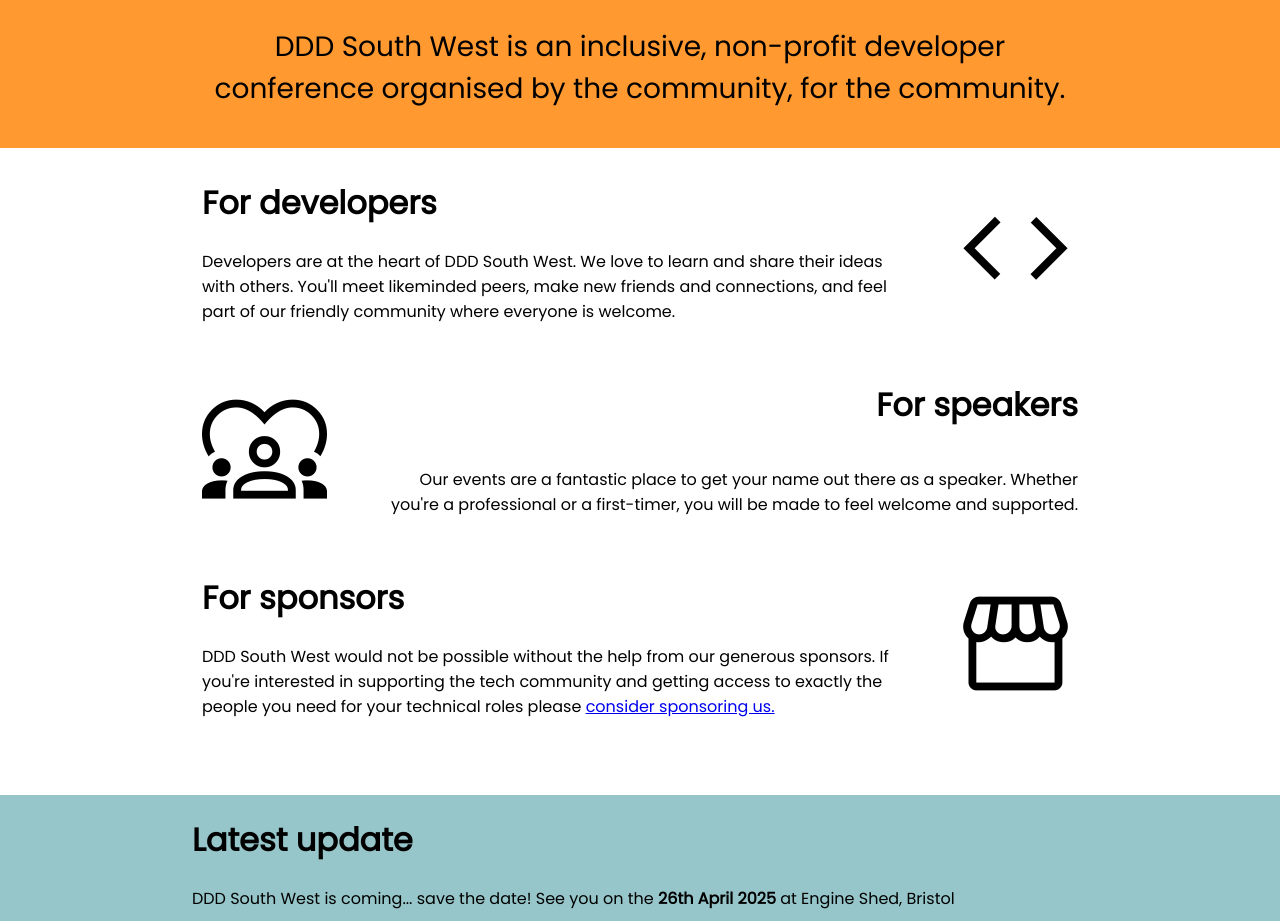
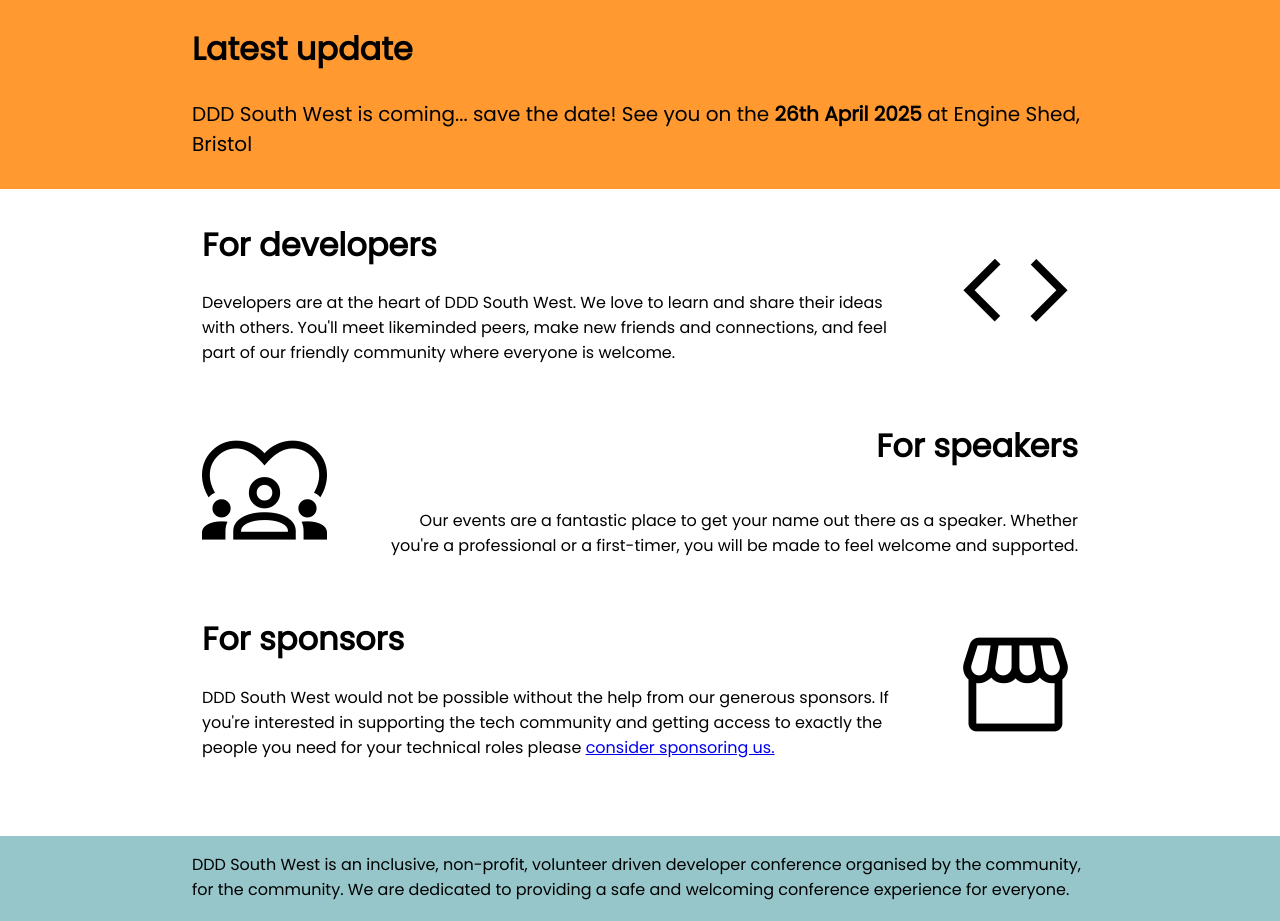
Before and after one commit to dddsw/dddsw-web, a SvelteKit app: page / in a window 1280 px wide. Shown: the part 502-1423 px from the top of the page. Built offline with nearby package versions, Linux system fonts and the light colour scheme.

Commit message:
Adding restructure proposed in #48

```diff
--- a/src/routes/+page.svelte
+++ b/src/routes/+page.svelte
@@ -29,18 +29,20 @@
 	];
 </script>
 
+{#if showSponsors}
+	<Sponsors />
+{/if}
+
 <div class="introduction primary-bg">
 	<div class="section">
-		<p class="text-center">
-			DDD South West is an inclusive, non-profit developer conference organised by the community,
-			for the community.
+		<h2>Latest update</h2>
+		<p>
+			DDD South West is coming... save the date! See you on the
+			<span class="emphasis">26th April 2025</span>
+			at Engine Shed, Bristol
 		</p>
 	</div>
 </div>
-
-{#if showSponsors}
-	<Sponsors />
-{/if}
 
 <div class={showSponsors ? 'tertiary-bg' : 'secondary-bg'}>
 	<CallToActions {keyPoints} />
@@ -48,11 +50,12 @@
 
 <div class="quaternary-bg">
 	<div class="section">
-		<h1>Latest update</h1>
 		<p>
-			DDD South West is coming... save the date! See you on the <span class="emphasis"
-				>26th April 2025</span> at Engine Shed, Bristol
+			DDD South West is an inclusive, non-profit, volunteer driven developer conference organised by
+			the community, for the community. We are dedicated to providing a safe and welcoming
+			conference experience for everyone.
 		</p>
+		<p>Please refer to our <a href="/code-of-conduct">Code of Conduct</a> for more information.</p>
 	</div>
 </div>
 
@@ -139,8 +142,11 @@
 	}
 
 	@media (min-width: 768px) {
+		.introduction h2 {
+			font-size: 2rem;
+		}
 		.introduction p {
-			font-size: 1.75rem;
+			font-size: 1.25rem;
 		}
 	}
 </style>
```
Also changed, not shown: src/routes/about/+page.svelte (+4 -4 lines).
